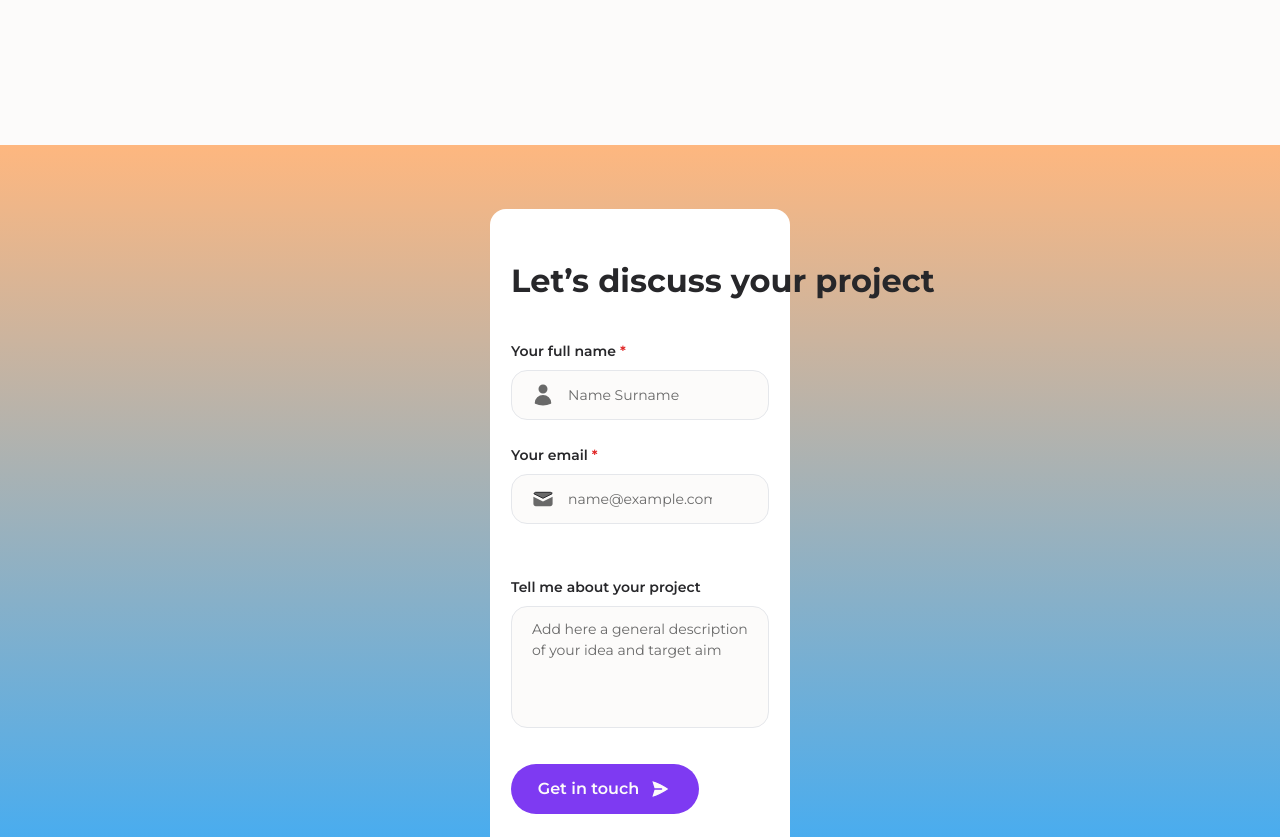
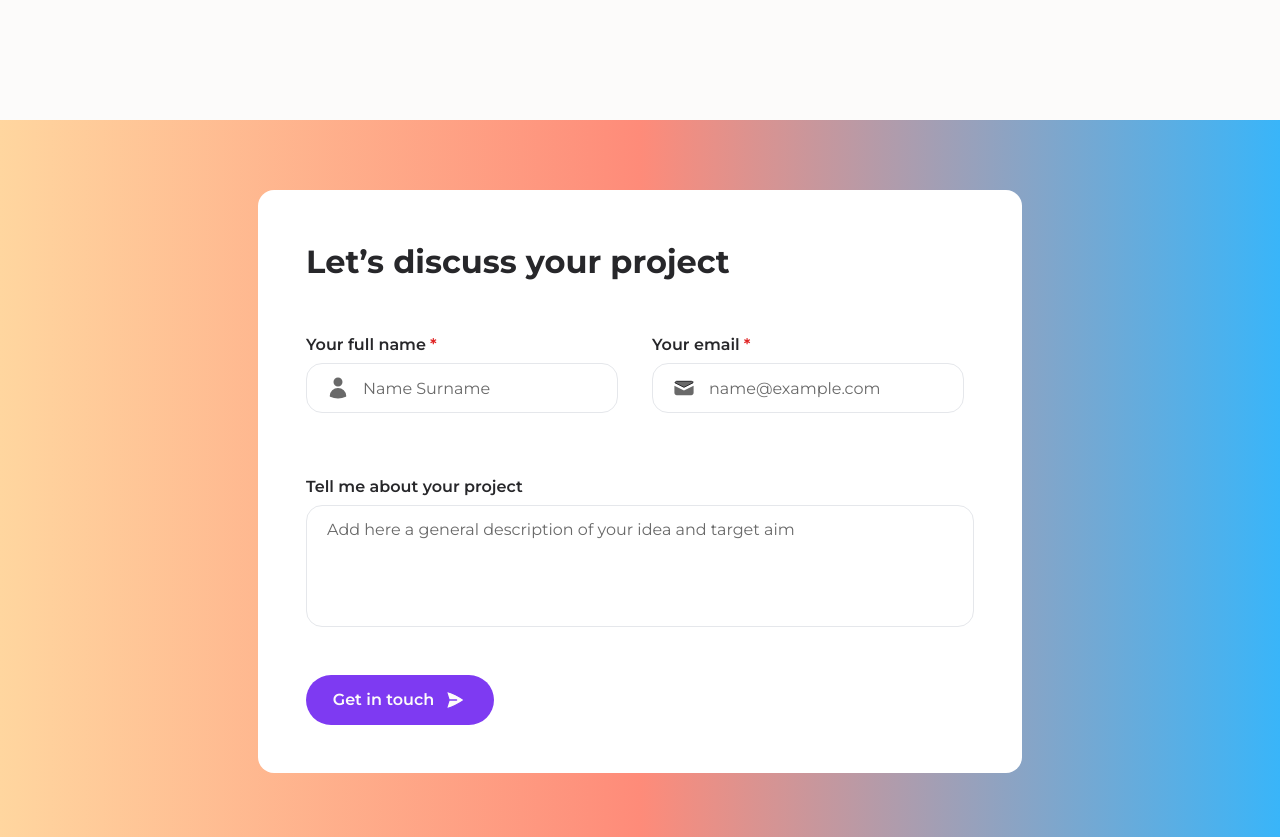
Before and after one commit to AlexJamisone/landing, a React (Create React App) app: page / in a window 1280 px wide. Shown: the part 1960-2797 px from the top of the page. Built offline with nearby package versions, Linux system fonts and the light colour scheme.

Commit message:
finsh getTouch Form component

```diff
--- a/src/atomic/atoms/Input.jsx
+++ b/src/atomic/atoms/Input.jsx
@@ -31,14 +31,14 @@ const Input = ({
 					required
 						? `after:content-['*'] after:ml-1 after:text-red`
 						: `after:content-none`
-				} font-main font-semibold text-black mobile:text-subtitle/body-mobile-sm mobile:leading-body-mobile mb-2`}
+				} font-main font-semibold text-black mobile:text-subtitle/body-mobile-sm mobile:leading-body-mobile tablet:text-subtitle/body-web-sm leading-subtitle/body-sm mb-2`}
 			>
 				{labelFild}
 			</label>
 			{textarea ? (
 				<textarea
 					disabled={isDesabled}
-					className={`w-full h-full rounded-2xl mobile:text-sm mobile:leading-body-mobile bg-white border-gray-light border-solid border px-5 py-3 resize-none hover:border-lavender transition-all duration-100 placeholder-shown:outline-none outline-lavender placeholder:text-gray-dark placeholder:font-normal font-main disabled:bg-gray-light disabled:hover:border-gray-light z-10 ${classNameTextAr}`}
+					className={`w-full h-full rounded-2xl mobile:text-sm mobile: mobile: placeholder:text-sm tablet:leading-body-mobile mobile:bg-white tablet:bg-[#fff] border-gray-light border-solid border px-5 py-3 resize-none hover:border-lavender transition-all duration-100 placeholder-shown:outline-none outline-lavender placeholder:text-gray-dark placeholder:font-normal tablet:placeholder:text-base font-main disabled:bg-gray-light disabled:hover:border-gray-light z-10 ${classNameTextAr}`}
 					placeholder={placeholderField}
 					value={value}
 				></textarea>
@@ -49,7 +49,7 @@ const Input = ({
 							<ErrorIcon
 								className={`absolute top-1/4 ml-5 fill-red w-6 h-6`}
 							/>
-							<span className="absolute -bottom-5 text-sm mobile:text-xs font-main font-semibold text-red leading-5">
+							<span className="absolute -bottom-5 text-sm mobile:text-xs  tablet:text-sm font-main font-semibold text-red leading-5">
 								Please fill this mandatory field
 							</span>
 						</>
@@ -74,7 +74,7 @@ const Input = ({
 						disabled={isDesabled}
 						id="input"
 						type={typeInput}
-						className={`w-full px-14 py-3 bg-white rounded-2xl mobile:h-[50px] mobile:text-subtitle/body-mobile-sm mobile:leading-body-mobile border border-solid  text-black  placeholder:text-gray-dark placeholder:font-normal font-main  transition-all duration-150 placeholder-shown:outline-none outline-lavender disabled:border-gray-light disabled:bg-gray-light ${
+						className={`w-full px-14 py-3 mobile:bg-white tablet:bg-[#fff] rounded-2xl mobile:h-[50px] mobile:text-subtitle/body-mobile-sm mobile:leading-body-mobile tablet:text-subtitle/body-web-sm tablet:leading-subtitle/body-sm border border-solid  text-black  placeholder:text-gray-dark placeholder:font-normal font-main  transition-all duration-150 placeholder-shown:outline-none outline-lavender disabled:border-gray-light disabled:bg-gray-light ${
 							error
 								? 'border-red hover:border-red'
 								: 'border-gray-light hover:border-lavender'
--- a/src/components/About.jsx
+++ b/src/components/About.jsx
@@ -46,8 +46,8 @@ const Experience = [
 	},
 	{
 		date: '2006 - 2007',
-		position: 'Junior Frontend developer',
-		comp: 'Facebook',
+		position: 'Frontend development courses',
+		comp: 'Stepik',
 	},
 	{
 		date: '2000 - 2005',
@@ -59,10 +59,10 @@ const Experience = [
 const About = () => {
 	return (
 		<section
-			className="bg-white overflow-hidden font-main"
+			className="bg-white overflow-hidden font-main web:max-h-[1248px]"
 			id="#about"
 		>
-			<div className="mobile:mx-mobile tablet:mx-tablet web:mx-web tablet:grid tablet:grid-cols-2 web:gap-x-[1.9rem] tablet:gap-x-0 mobile:mt-12 tablet:mt-20 web:mt-24">
+			<div className="mobile:mx-mobile tablet:mx-tablet web:mx-web tablet:grid tablet:grid-cols-2 web:gap-x-[1.9rem] tablet:gap-x-0 mobile:mt-12 tablet:mt-20 web:mt-24 web:max-h-full">
 				<Subtitle
 					content={'About me'}
 					h2={true}
--- a/src/components/GetTouch.jsx
+++ b/src/components/GetTouch.jsx
@@ -4,38 +4,80 @@ import Subtitle from '../atomic/atoms/Subtitle';
 
 const GetTouch = () => {
 	return (
-		<section className="mobile:min-h-[753px] overflow-hidden bg-gradient-to-t from-[#32ABFD] to-[#FEB77F] flex justify-center font-main">
-			<div className="bg-[#fff] mobile:my-16 mobile:mx-[10px] mobile:max-w-[300px] rounded-2xl">
-				<form className='mobile:my-[48px] mobile:mx-[21px] flex flex-col items-start'>
+		<section className={`
+			flex
+			justify-center
+			font-main
+			overflow-hidden
+			relative
+
+			web:after:bg-gradient-to-l
+			web:after:from-[#FFD69F]
+			web:after:via-[#FE8B79]
+			web:after:to-[#39B5F9]
+
+			tablet:after:scale-[-1]
+
+
+			mobile:after:absolute
+			mobile:after:w-screen
+			mobile:after:h-full
+			mobile:after:min-h-[753px]
+			mobile:after:bg-gradient
+			mobile:after:bg-cover
+			mobile:after:bg-center
+			mobile:z-10
+			`
+		}>
+			<div className={`
+				bg-[#fff]
+				rounded-2xl
+				relative
+				z-20
+
+				web:min-w-[764px]
+				web:min-h-[567px]
+
+				tablet:min-w-[712px]
+				tablet:min-h-[567px]
+				tablet:my-[70px]
+				tablet:mx-0
+
+				mobile:my-16
+				mobile:mx-[10px]
+				mobile:max-w-[300px]
+				mobile:min-h-[625px]
+				`
+			}>
+				<form className='mobile:my-[48px] mobile:mx-[21px] tablet:mx-[32px] web:m-12 flex flex-col tablet:grid tablet:grid-cols-2 tablet:gap-x-6 items-start'>
 					<Subtitle
 						content={'Let’s discuss your project'}
-						className={'text-center mobile:mb-9 mobile:min-w-max'}
+						className={'text-center mobile:mb-9 tablet:mb-12 mobile:min-w-max tablet:col-span-2 tablet:text-left'}
 						h2={true}
 					/>
 					<Input
 						required={true}
 						labelFild={'Your full name'}
 						placeholderField={'Name Surname'}
-						className={'mobile:mb-[25px]'}
+						className={'mobile:mb-[25px] tablet:max-w-[312px]'}
 					/>
 					<Input
 						required={true}
 						mailIcon={true}
 						labelFild={'Your email'}
 						placeholderField={'name@example.com'}
-						className={''}
+						className={'tablet:max-w-[312px]'}
 					/>
 					<Input
-
 						textarea={true}
 						labelFild={'Tell me about your project'}
 						placeholderField={
 							'Add here a general description of your idea and target aim'
 						}
-						className={'mobile:mb-9 mobile:mt-[37px]'}
-						classNameTextAr={'mobile:h-[122px] mobile:w-[258px]'}
+						className={'mobile:mb-9 mobile:mt-[38px] tablet:mb-[48px] tablet:col-start-1 tablet:col-end-3'}
+						classNameTextAr={'mobile:h-[122px] mobile:w-[258px] tablet:w-full'}
 					/>
-					<Button children={'Get in touch'} />
+					<Button children={'Get in touch'} className={'tablet:col-start-1'}/>
 				</form>
 			</div>
 		</section>
```
